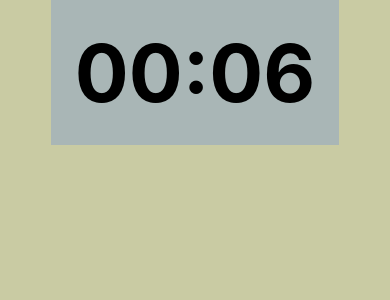
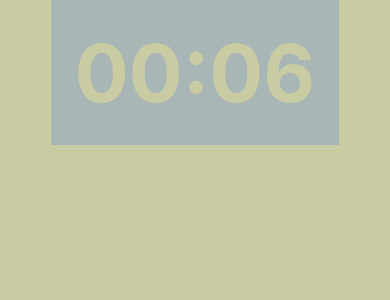
Before and after one commit to yann-embie/focus-time, a React Native app: screen / in a window 390 px wide. Shown: the top 300 px of the page. Built offline with nearby package versions, Linux system fonts and the light colour scheme.

Commit message:
refactor: change files to typescript and fix issues

```diff
--- a/src/components/countdown.js
+++ b/src/components/countdown.tsx
@@ -55,7 +55,7 @@ const styles = StyleSheet.create({
   text: {
     fontSize: fontSizes.xxxl,
     fontWeight: "bold",
-    color: colors.white,
+    color: colors.primary,
     padding: spacing.lg,
     backgroundColor: "rgba(94, 132, 226, 0.3)",
   },
--- a/src/components/rounded-button.js
+++ b/src/components/rounded-button.tsx
@@ -17,8 +17,8 @@ const styles = size => ({
     height: size,
     alignItems: "center",
     justifyContent: "center",
-    borderColor: colors.white,
+    borderColor: colors.primary,
     borderWidth: 2,
   },
-  text: { color: colors.white, fontSize: size / 3 },
+  text: { color: colors.primary, fontSize: size / 3 },
 })
--- a/src/features/Focus.js
+++ b/src/features/focus.tsx
@@ -11,6 +11,7 @@ export const Focus = ({ addSubject }) => {
     <View style={styles.container}>
       <View style={styles.inputContainer}>
         <TextInput
+          autoComplete={false}
           label="What would you like to focus on ?"
           onChangeText={setSubject}
           style={styles.textInput}
```
Also changed, not shown: App.tsx (renamed from App.js), src/features/timer.tsx (renamed from src/features/timer.js).
